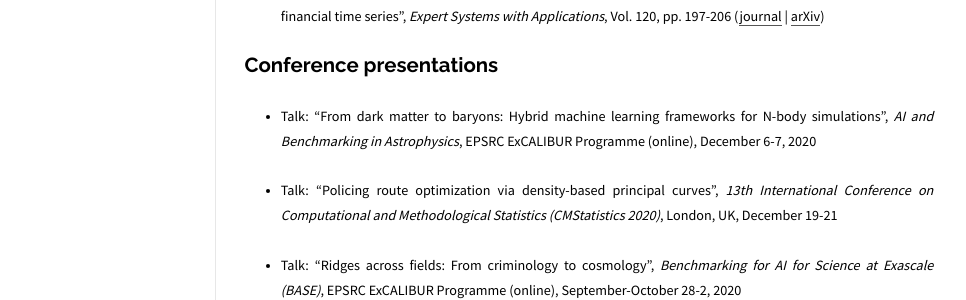
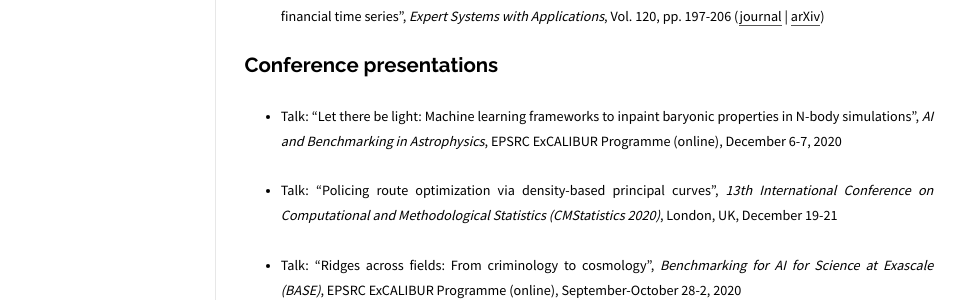
Before and after one commit to moews/moews.github.io, a Jekyll site: the page built from _posts/2017-03-25-publications.md, in a window 1280 px wide. Shown: the part 850-1150 px from the top of the page, without its empty margins (143-1109 px from the left). Built offline with Jekyll 4.4.1, drawn with Linux system fonts in a browser that asks for light colours.

Commit message:
Update 2017-03-25-publications.md

```diff
--- a/_posts/2017-03-25-publications.md
+++ b/_posts/2017-03-25-publications.md
@@ -30,7 +30,7 @@ categories: posts
 
 ## Conference presentations
 
-* <small>Talk: "From dark matter to baryons: Hybrid machine learning frameworks for N-body simulations", _AI and Benchmarking in Astrophysics_, EPSRC ExCALIBUR Programme (online), December 6-7, 2020</small>
+* <small>Talk: "Let there be light: Machine learning frameworks to inpaint baryonic properties in N-body simulations", _AI and Benchmarking in Astrophysics_, EPSRC ExCALIBUR Programme (online), December 6-7, 2020</small>
 
 * <small>Talk: "Policing route optimization via density-based principal curves", _13th International Conference on Computational and Methodological Statistics (CMStatistics 2020)_, London, UK, December 19-21</small>
 
```
